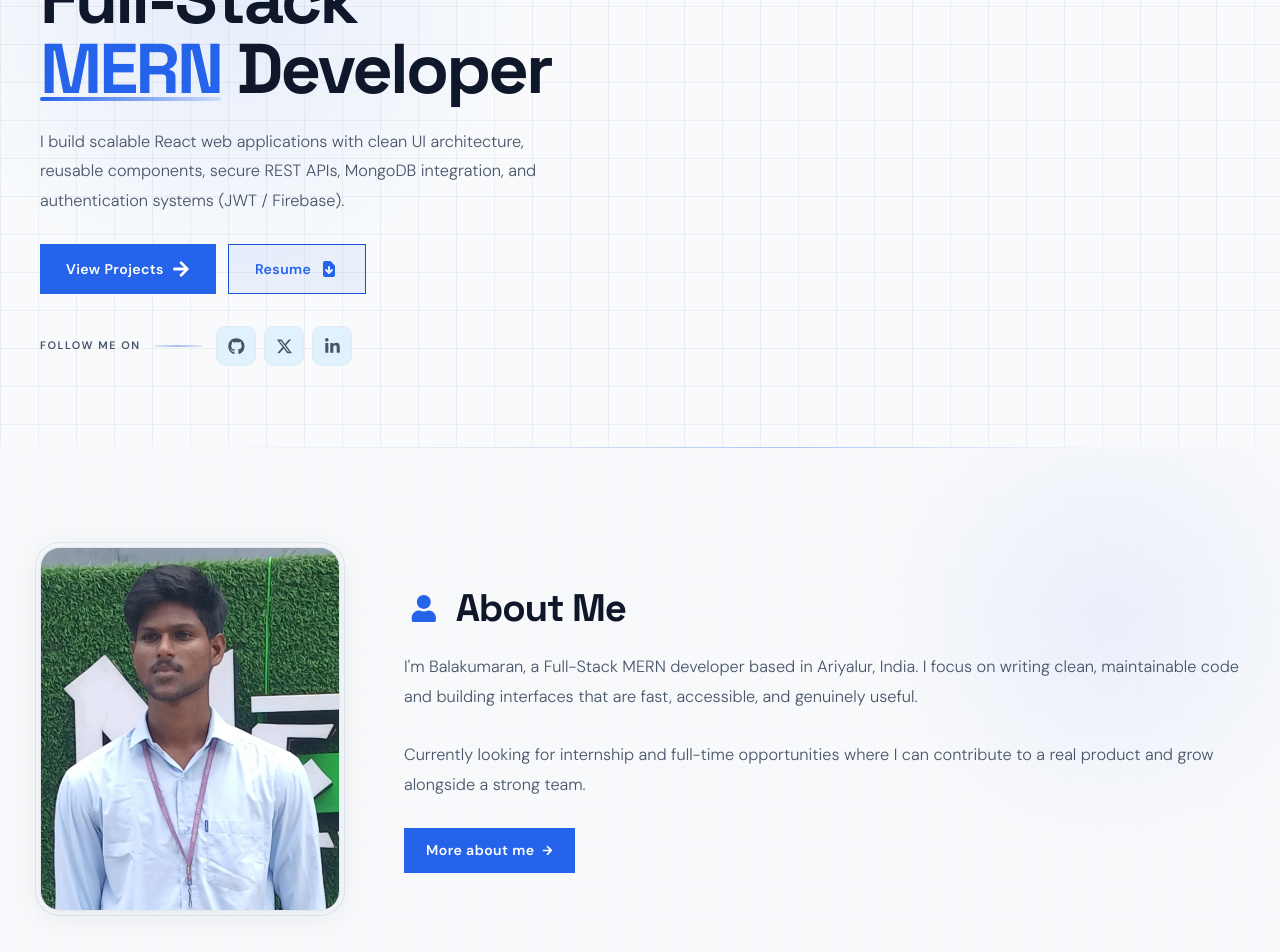
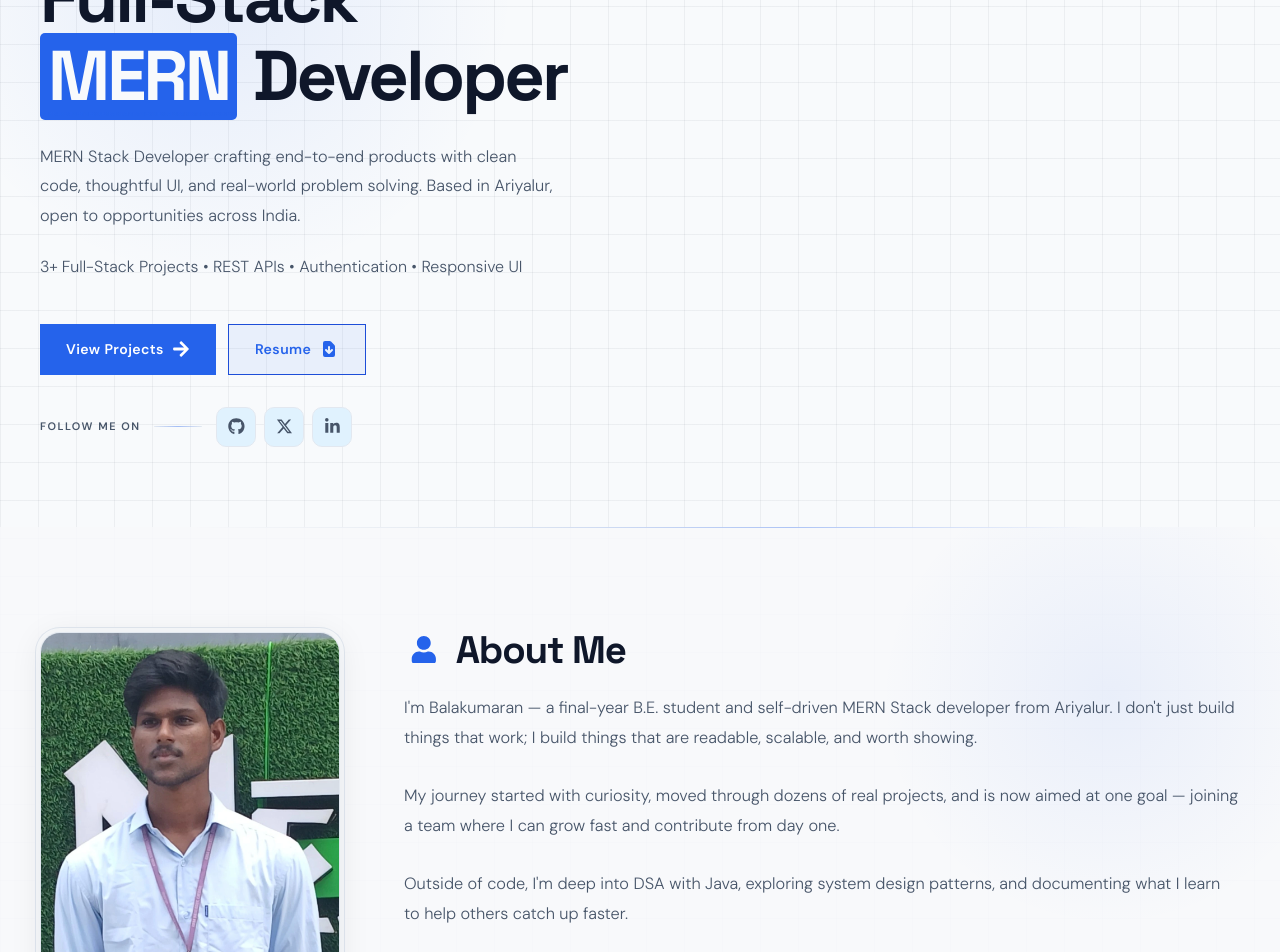
Before and after one commit to balakumaranbala2112/balakumaran-dev-portfolio, a React (Vite) app: page / in a window 1280 px wide. Shown: the part 260-1212 px from the top of the page. Built offline with nearby package versions, Linux system fonts and the light colour scheme; no server answers.

Commit message:
Solve css design

```diff
--- a/src/components/home/AboutPreview.jsx
+++ b/src/components/home/AboutPreview.jsx
@@ -26,18 +26,21 @@ const AboutPreview = () => {
             <FaUser />
             About Me
           </h2>
-
           <p className="home-about__text">
-            I'm <span className="">Balakumaran</span>, a Full-Stack MERN
-            developer based in Ariyalur, India. I focus on writing clean,
-            maintainable code and building interfaces that are fast, accessible,
-            and genuinely useful.
+            I'm Balakumaran — a final-year B.E. student and self-driven MERN
+            Stack developer from Ariyalur. I don't just build things that work;
+            I build things that are readable, scalable, and worth showing.
           </p>
           <p className="home-about__text">
-            Currently looking for internship and full-time opportunities where I
-            can contribute to a real product and grow alongside a strong team.
+            My journey started with curiosity, moved through dozens of real
+            projects, and is now aimed at one goal — joining a team where I can
+            grow fast and contribute from day one.
           </p>
-
+          <p className="home-about__text">
+            Outside of code, I'm deep into DSA with Java, exploring system
+            design patterns, and documenting what I learn to help others catch
+            up faster.
+          </p>
           <Link to="/about" className="home-about__link">
             More about me <FaArrowRight />
           </Link>
--- a/src/components/home/Hero.jsx
+++ b/src/components/home/Hero.jsx
@@ -39,9 +39,13 @@ const Hero = () => {
           </h1>
 
           <p className="hero__description">
-            I build scalable React web applications with clean UI architecture,
-            reusable components, secure REST APIs, MongoDB integration, and
-            authentication systems (JWT / Firebase).
+            MERN Stack Developer crafting end-to-end products with clean code,
+            thoughtful UI, and real-world problem solving. Based in Ariyalur,
+            open to opportunities across India.
+          </p>
+
+          <p>
+            3+ Full-Stack Projects • REST APIs • Authentication • Responsive UI
           </p>
 
           <div className="hero__actions">
--- a/src/components/home/HireMe.jsx
+++ b/src/components/home/HireMe.jsx
@@ -71,10 +71,10 @@ const HireMe = () => {
 
           {/* Subtext */}
           <p className="hire__body">
-            I'm a fresher MERN stack developer actively looking for{" "}
-            <strong>full-time roles and internships</strong>. I ship clean React
-            UIs, solid Node.js APIs, and MongoDB backends — ready to contribute
-            from day one.
+            I'm actively looking for full-time roles as a fresher in{" "}
+            <strong> Full-Stack </strong> or{" "}
+            <strong>Backend development</strong>. If you're hiring,
+            collaborating, or just want to talk tech — my inbox is always open.
           </p>
 
           {/* Skills chips */}
--- a/src/components/home/Stats.jsx
+++ b/src/components/home/Stats.jsx
@@ -16,6 +16,10 @@ const Stats = () => {
   return (
     <section className={`stats ${inView ? "stats--visible" : ""}`} ref={ref}>
       <div className="stats__container">
+        <div className="ghs__header">
+          <h3 className="ghs__title">Stats</h3>
+        </div>
+
         <div className="stats__grid">
           {STATS.map((stat) => (
             <div className="stats__item" key={stat.label}>
--- a/src/pages/Home.jsx
+++ b/src/pages/Home.jsx
@@ -14,7 +14,7 @@ const Home = () => {
       <Stats />
       <FeaturedProjects />
       <GitHubStats />
-      <Testimonials />
+      {/* <Testimonials /> */}
       <HireMe />
     </main>
   );
--- a/src/styles/components/home/Hero.css
+++ b/src/styles/components/home/Hero.css
@@ -117,9 +117,12 @@
 }
 
 .hero__title-accent {
-  color: var(--primary);
+  color: var(--bg);
   position: relative;
   display: inline-block;
+  background-color: var(--primary);
+  padding: 8px;
+  border-radius: 5px;
 }
 
 /* animated underline on MERN */
--- a/src/styles/pages/projects.css
+++ b/src/styles/pages/projects.css
@@ -11,7 +11,7 @@
   color: var(--text);
   font-family: var(--font-ui, "Inter", sans-serif);
   -webkit-font-smoothing: antialiased;
-  /* padding-bottom: 80px; */
+  padding-bottom: 80px;
 }
 
 /* ════════════════════════════════════════════════════════════
```
